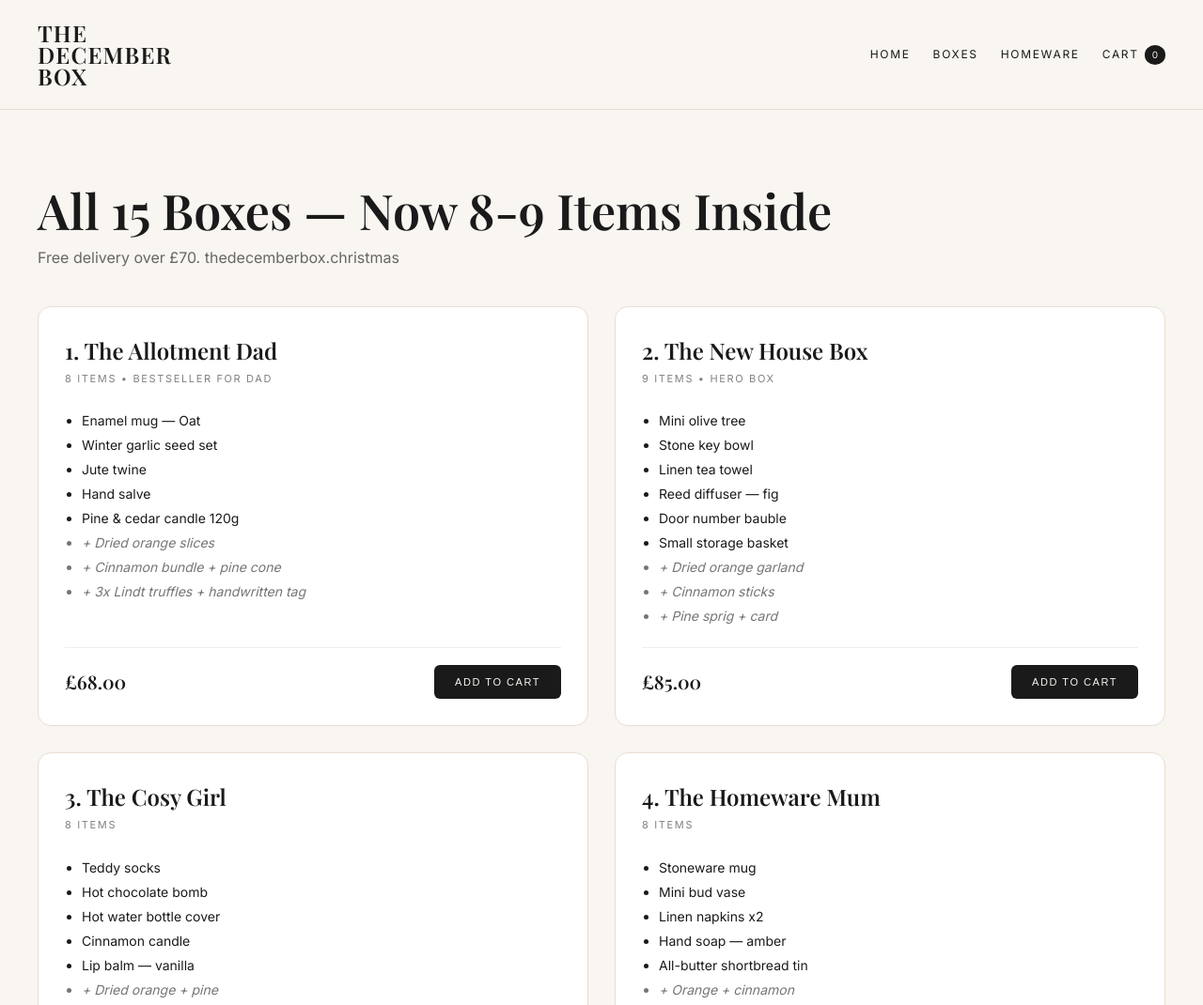
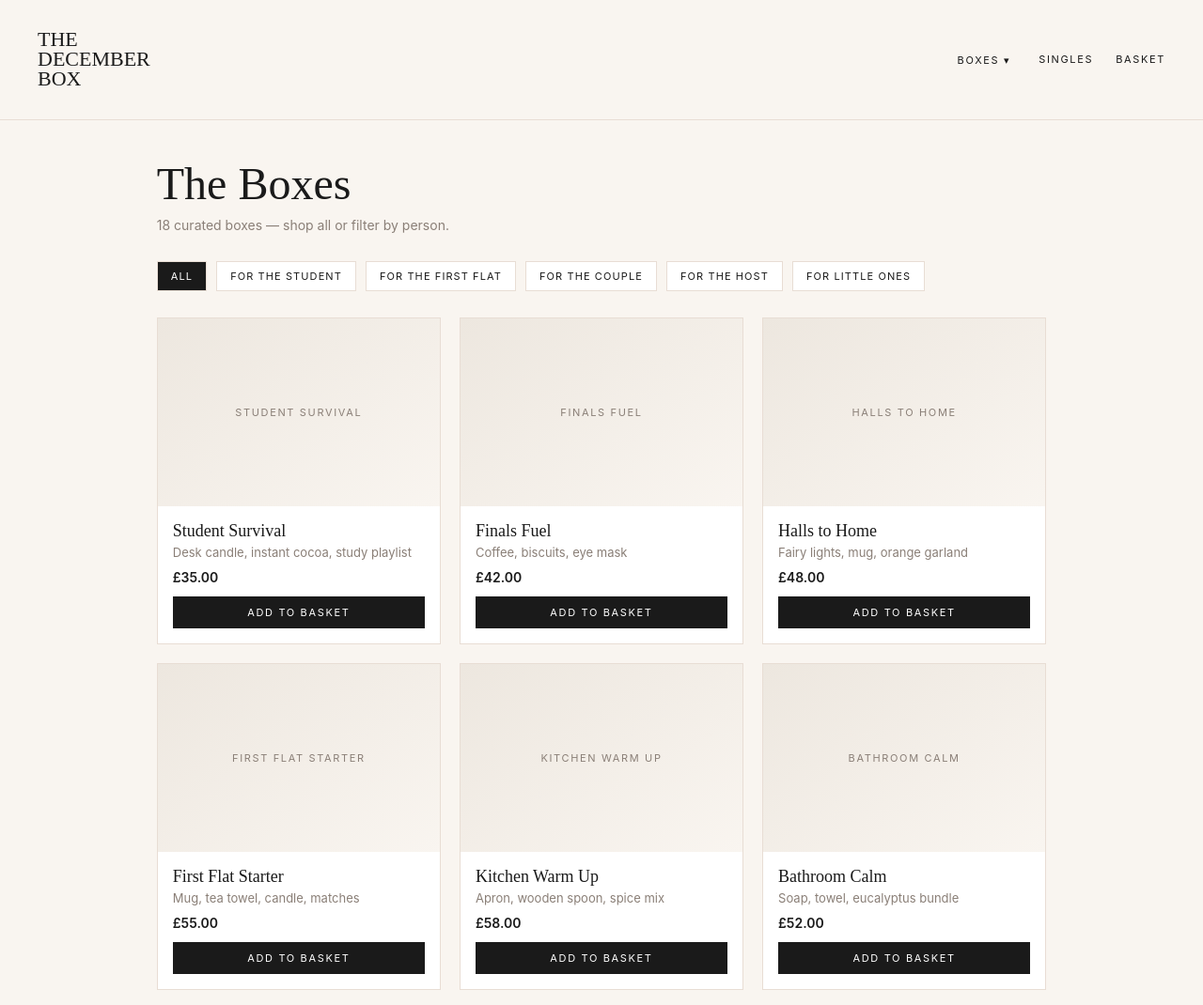
Before and after one commit to dtyear9/test, a plain HTML site: page boxes.html in a window 1280 px wide. Shown: the top 1070 px of the page at 94% size. Drawn offline with nearby package versions, Linux system fonts and the light colour scheme.

Commit message:
Revise boxes.html layout and styling
Refactor HTML structure and styles for boxes page.

```diff
--- a/boxes.html
+++ b/boxes.html
@@ -1,298 +1,63 @@
-<!DOCTYPE html>
-<html lang="en">
-<head>
-<meta charset="utf-8">
-<link rel="icon" type="image/png" href="favicon.png">
-<link rel="apple-touch-icon" href="favicon.png">
-<meta name="viewport" content="width=device-width, initial-scale=1.0">
-<title>Boxes — The December Box</title>
-    <link rel="icon" type="image/jpg" href="smalltopimg.jpg">
-<link href="https://fonts.googleapis.com/css2?family=Playfair+Display:wght@400;600&family=Inter:wght@300;400;500&display=swap" rel="stylesheet">
+<!doctype html>
+<html><head>
+<meta charset="utf-8"><meta name="viewport" content="width=device-width,initial-scale=1">
+<title>Boxes | The December Box</title>
+<link rel="icon" type="image/jpeg" href="Smalltopimg.jpg">
 <style>
-:root{
-    --cream:#F9F5F0;
-    --ink:#1A1A1A;
-    --accent:#A1866F;
-    --border:#E8DDD4;
-}
-
-*{
-    margin:0;
-    padding:0;
-    box-sizing:border-box;
-}
-
-html{
-    scroll-behavior:smooth;
-}
-
-body{
-    background:var(--cream);
-    color:var(--ink);
-    font-family:'Inter',sans-serif;
-    line-height:1.5;
-}
-
-h1,h3{
-    font-family:'Playfair Display',serif;
-}
-
-header{
-    padding:24px 40px;
-    display:flex;
-    justify-content:space-between;
-    align-items:center;
-    border-bottom:1px solid var(--border);
-    position:sticky;
-    top:0;
-    background:rgba(249,245,240,.96);
-    backdrop-filter:blur(8px);
-    z-index:100;
-}
-
-.logo{
-    font-family:'Playfair Display',serif;
-    font-size:24px;
-    font-weight:600;
-    line-height:.95;
-    letter-spacing:.05em;
-}
-
-nav{
-    display:flex;
-    align-items:center;
-}
-
-nav a{
-    text-decoration:none;
-    color:var(--ink);
-    margin-left:24px;
-    font-size:12px;
-    letter-spacing:.14em;
-    text-transform:uppercase;
-    transition:.25s;
-}
-
-nav a:hover{
-    opacity:.65;
-}
-
-.cart-count{
-    background:var(--ink);
-    color:var(--cream);
-    border-radius:50%;
-    padding:3px 8px;
-    font-size:10px;
-    margin-left:6px;
-}
-
-.wrap{
-    max-width:1400px;
-    margin:auto;
-    padding:80px 40px;
-}
-
-h1{
-    font-size:52px;
-    line-height:1.05;
-    margin-bottom:10px;
-}
-
-.subtitle{
-    opacity:.65;
-    max-width:700px;
-    margin-bottom:40px;
-}
-
-.grid{
-    display:grid;
-    grid-template-columns:repeat(2,minmax(0,1fr));
-    gap:28px;
-}
-
-.card{
-    background:#fff;
-    border:1px solid var(--border);
-    padding:28px;
-    display:flex;
-    flex-direction:column;
-    border-radius:14px;
-    transition:all .25s ease;
-}
-
-.card:hover{
-    transform:translateY(-4px);
-    box-shadow:0 14px 34px rgba(0,0,0,.08);
-}
-
-.card h3{
-    font-size:24px;
-    margin-bottom:4px;
-}
-
-.count{
-    font-size:11px;
-    letter-spacing:.15em;
-    text-transform:uppercase;
-    opacity:.55;
-    margin-bottom:14px;
-}
-
-.card ul{
-    margin:12px 0 18px 18px;
-    font-size:14px;
-    flex-grow:1;
-}
-
-.card li{
-    margin-bottom:5px;
-}
-
-.card li.filler{
-    opacity:.6;
-    font-style:italic;
-}
-
-.meta{
-    display:flex;
-    justify-content:space-between;
-    align-items:center;
-    border-top:1px solid #eee;
-    padding-top:18px;
-    margin-top:auto;
-}
-
-.price{
-    font-family:'Playfair Display',serif;
-    font-size:20px;
-    font-weight:600;
-}
-
-.btn{
-    background:var(--ink);
-    color:var(--cream);
-    border:none;
-    border-radius:6px;
-    padding:12px 22px;
-    cursor:pointer;
-    text-transform:uppercase;
-    letter-spacing:.14em;
-    font-size:11px;
-    transition:all .25s ease;
-}
-
-.btn:hover{
-    background:#333;
-    transform:translateY(-1px);
-}
-
-.btn.added{
-    background:#5A6D57;
-}
-
-@media(max-width:900px){
-
-    header{
-        flex-direction:column;
-        gap:20px;
-    }
-
-    nav{
-        flex-wrap:wrap;
-        justify-content:center;
-    }
-
-    nav a{
-        margin:0 10px;
-    }
-
-    .grid{
-        grid-template-columns:1fr;
-    }
-
-    .wrap{
-        padding:50px 20px;
-    }
-
-    h1{
-        font-size:36px;
-    }
-}
+:root{--ink:#1A1A1A;--muted:#8A7F77;--paper:#F9F5F0;--white:#fff;--line:#E8DDD4;--beige:#F5F1EB}
+*{box-sizing:border-box}body{margin:0;background:var(--paper);color:var(--ink);font:14px 'Inter',sans-serif}
+header{padding:32px 40px;display:flex;justify-content:space-between;align-items:center;border-bottom:1px solid var(--line);position:sticky;top:0;background:var(--paper);z-index:20}
+.logo{font-family:'Times New Roman',Times,serif;font-size:22px;line-height:.95}
+nav{display:flex;align-items:center}nav a,.dropbtn{margin-left:24px;text-decoration:none;color:var(--ink);font-size:11px;letter-spacing:.15em;text-transform:uppercase;background:none;border:0;cursor:pointer;font-family:'Inter',sans-serif}
+.dropdown{position:relative;display:inline-block}.dropdown-content{display:none;position:absolute;top:20px;left:24px;background:var(--white);min-width:200px;border:1px solid var(--line);z-index:30;padding:8px 0}.dropdown-content a{display:block;margin:0;padding:10px 16px}.dropdown-content a:hover{background:var(--beige)}.dropdown:hover .dropdown-content{display:block}
+main{max-width:1100px;margin:auto;padding:40px 6vw}.h1{font:500 48px 'Playfair Display',serif;margin:0}.sub{color:var(--muted);margin:8px 0 30px}
+.filters{display:flex;gap:10px;flex-wrap:wrap;margin-bottom:28px}.filters a{border:1px solid var(--line);padding:8px 14px;text-decoration:none;color:var(--ink);font-size:11px;letter-spacing:.1em;text-transform:uppercase;background:white}.filters a.active{background:var(--ink);color:white}
+.grid{display:grid;grid-template-columns:repeat(3,1fr);gap:20px}.card{background:white;border:1px solid var(--line);padding:0}.img{height:200px;background:linear-gradient(145deg,#EDE7DF,#F9F5F0);display:grid;place-items:center;color:var(--muted);font-size:11px;letter-spacing:.15em}.info{padding:16px}.info h3{font:500 18px 'Playfair Display',serif;margin:0 0 4px}.info p{color:var(--muted);font-size:13px;margin:0 0 10px}.price{font-weight:600}.btn{display:block;margin-top:12px;background:var(--ink);color:white;text-align:center;padding:10px;text-decoration:none;font-size:11px;letter-spacing:.15em;text-transform:uppercase}
+@media(max-width:800px){.grid{grid-template-columns:1fr 1fr}header{padding:20px 24px}}@media(max-width:500px){.grid{grid-template-columns:1fr}}
 </style>
-</head>
-<body>
+</head><body>
 <header>
-
-    <a href="index.html" style="text-decoration:none;color:inherit">
-        <div class="logo">
-            THE<br>
-            DECEMBER<br>
-            BOX
-        </div>
-    </a>
-
-    <nav>
-        <a href="index.html">Home</a>
-        <a href="boxes.html">Boxes</a>
-        <a href="homeware.html">Homeware</a>
-        <a href="basket.html">Cart</a>
-            <span id="cartCount" class="cart-count">0</span>
-        </a>
-    </nav>
-
+<a href="index.html" style="text-decoration:none;color:inherit"><div class="logo">THE<br>DECEMBER<br>BOX</div></a>
+<nav>
+<div class="dropdown"><button class="dropbtn">BOXES ▾</button><div class="dropdown-content">
+<a href="boxes.html">All Boxes</a><a href="for-the-student.html">For The Student</a><a href="for-the-first-flat.html">For The First Flat</a><a href="for-the-couple.html">For The Couple</a><a href="for-the-host.html">For The Host</a><a href="for-little-ones.html">For Little Ones</a>
+</div></div>
+<a href="singles.html">SINGLES</a><a href="basket.html">BASKET</a>
+</nav>
 </header>
-<div class="wrap">
-<h1>All 15 Boxes — Now 8-9 Items Inside</h1>
-<p class="subtitle">Free delivery over £70. thedecemberbox.christmas</p>
-
+<main>
+<h1 class="h1">The Boxes</h1><p class="sub">18 curated boxes — shop all or filter by person.</p>
+<div class="filters">
+<a href="boxes.html" class="active">All</a><a href="for-the-student.html">For The Student</a><a href="for-the-first-flat.html">For The First Flat</a><a href="for-the-couple.html">For The Couple</a><a href="for-the-host.html">For The Host</a><a href="for-little-ones.html">For Little Ones</a>
+</div>
 <div class="grid">
-<div class="card"><h3>1. The Allotment Dad</h3><div class="count">8 ITEMS • BESTSELLER FOR DAD</div><ul><li>Enamel mug — Oat</li><li>Winter garlic seed set</li><li>Jute twine</li><li>Hand salve</li><li>Pine & cedar candle 120g</li><li class="filler">+ Dried orange slices</li><li class="filler">+ Cinnamon bundle + pine cone</li><li class="filler">+ 3x Lindt truffles + handwritten tag</li></ul><div class="meta"><span class="price">£68.00</span><button class="btn" onclick="addToBasket('allotment-dad','The Allotment Dad',68,'Bestseller for Dad')">Add to Cart</button></div></div>
-
-<div class="card"><h3>2. The New House Box</h3><div class="count">9 ITEMS • HERO BOX</div><ul><li>Mini olive tree</li><li>Stone key bowl</li><li>Linen tea towel</li><li>Reed diffuser — fig</li><li>Door number bauble</li><li>Small storage basket</li><li class="filler">+ Dried orange garland</li><li class="filler">+ Cinnamon sticks</li><li class="filler">+ Pine sprig + card</li></ul><div class="meta"><span class="price">£85.00</span><button class="btn" onclick="addToBasket('new-house','The New House Box',85,'Hero Box')">Add to Cart</button></div></div>
-
-<div class="card"><h3>3. The Cosy Girl</h3><div class="count">8 ITEMS</div><ul><li>Teddy socks</li><li>Hot chocolate bomb</li><li>Hot water bottle cover</li><li>Cinnamon candle</li><li>Lip balm — vanilla</li><li class="filler">+ Dried orange + pine</li><li class="filler">+ Lindt truffles</li><li class="filler">+ Cosy card</li></ul><div class="meta"><span class="price">£62.00</span><button class="btn" onclick="addToBasket('cosy-girl','The Cosy Girl',62,'Cosy')">Add to Cart</button></div></div>
-
-<div class="card"><h3>4. The Homeware Mum</h3><div class="count">8 ITEMS</div><ul><li>Stoneware mug</li><li>Mini bud vase</li><li>Linen napkins x2</li><li>Hand soap — amber</li><li>All-butter shortbread tin</li><li class="filler">+ Orange + cinnamon</li><li class="filler">+ Pine cone + tag</li><li class="filler">+ Lindt</li></ul><div class="meta"><span class="price">£78.00</span><button class="btn" onclick="addToBasket('homeware-mum','The Homeware Mum',78,'Homeware')">Add to Cart</button></div></div>
-
-<div class="card"><h3>5. The EV Guy</h3><div class="count">8 ITEMS</div><ul><li>Reusable coffee cup</li><li>Car diffuser</li><li>Screen wipes</li><li>De-icer spray</li><li>Lindt Lindor</li><li>Funny EV sticker</li><li class="filler">+ Cinnamon + pine</li><li class="filler">+ Orange + card</li></ul><div class="meta"><span class="price">£65.00</span><button class="btn" onclick="addToBasket('ev-guy','The EV Guy',65,'EV')">Add to Cart</button></div></div>
-
-<div class="card"><h3>6. The Builder Dad</h3><div class="count">8 ITEMS</div><ul><li>Thermal work socks</li><li>Flask — black</li><li>Hand repair cream</li><li>Bacon jam</li><li>Beanie</li><li class="filler">+ Chocolate bar</li><li class="filler">+ Pine + cinnamon</li><li class="filler">+ Orange + tag</li></ul><div class="meta"><span class="price">£60.00</span><button class="btn" onclick="addToBasket('builder-dad','The Builder Dad',60,'Builder')">Add to Cart</button></div></div>
-
-<div class="card"><h3>7. The Teacher</h3><div class="count">8 ITEMS</div><ul><li>Red wine mini</li><li>Candle — You Survived</li><li>Bath salts</li><li>Shortbread cookies</li><li>Gold pen</li><li class="filler">+ Orange + cinnamon</li><li class="filler">+ Lindt</li><li class="filler">+ Thank you card</li></ul><div class="meta"><span class="price">£58.00</span><button class="btn" onclick="addToBasket('teacher','The Teacher',58,'Teacher')">Add to Cart</button></div></div>
-
-<div class="card"><h3>8. The Dog Mum</h3><div class="count">8 ITEMS</div><ul><li>Dog treats — natural</li><li>Paw balm</li><li>Fleece blanket</li><li>Socks — dog mum</li><li>Lead hook — brass</li><li class="filler">+ Tennis ball</li><li class="filler">+ Orange + pine</li><li class="filler">+ Lindt for mum</li></ul><div class="meta"><span class="price">£72.00</span><button class="btn" onclick="addToBasket('dog-mum','The Dog Mum',72,'Dog Mum')">Add to Cart</button></div></div>
-
-<div class="card"><h3>9. First Christmas Together</h3><div class="count">9 ITEMS</div><ul><li>2x matching mugs</li><li>Throw — cream</li><li>Photo frame ornament</li><li>Popcorn for 2</li><li>Mulled wine spice kit</li><li class="filler">+ Dried orange garland</li><li class="filler">+ Cinnamon + pine</li><li class="filler">+ Card + Lindt</li></ul><div class="meta"><span class="price">£82.00</span><button class="btn" onclick="addToBasket('first-christmas','First Christmas Together',82,'Couples')">Add to Cart</button></div></div>
-
-<div class="card"><h3>10. The Grandad Who Naps</h3><div class="count">8 ITEMS</div><ul><li>Slippers</li><li>Fleece blanket</li><li>Werther's Original</li><li>Crossword book</li><li>Yorkshire Tea</li><li class="filler">+ Hot water bottle — mini</li><li class="filler">+ Orange + cinnamon</li><li class="filler">+ Pine + tag</li></ul><div class="meta"><span class="price">£65.00</span><button class="btn" onclick="addToBasket('grandad-naps','The Grandad Who Naps',65,'Grandad')">Add to Cart</button></div></div>
-
-<div class="card"><h3>11. The Organised Mum</h3><div class="count">8 ITEMS</div><ul><li>2026 Planner</li><li>Storage baskets small x2</li><li>Label pen</li><li>Candle — linen</li><li>Biscuits</li><li class="filler">+ Tea bags</li><li class="filler">+ Orange + cinnamon</li><li class="filler">+ Card</li></ul><div class="meta"><span class="price">£68.00</span><button class="btn" onclick="addToBasket('organised-mum','The Organised Mum',68,'Organised')">Add to Cart</button></div></div>
-
-<div class="card"><h3>12. Student / First Flat</h3><div class="count">8 ITEMS</div><ul><li>Fairy lights — warm</li><li>Ramen bowl</li><li>Tea towel</li><li>Candle — small</li><li>Instant coffee pack</li><li class="filler">+ Noodles</li><li class="filler">+ Orange + pine</li><li class="filler">+ Lindt</li></ul><div class="meta"><span class="price">£55.00</span><button class="btn" onclick="addToBasket('student-flat','Student / First Flat',55,'Student')">Add to Cart</button></div></div>
-
-<div class="card"><h3>13. Gamer Boyfriend</h3><div class="count">8 ITEMS</div><ul><li>Snack bowl</li><li>Fluffy socks</li><li>LED strip</li><li>Energy drink</li><li>Hand warmer</li><li class="filler">+ Sweets</li><li class="filler">+ Orange + cinnamon</li><li class="filler">+ Card</li></ul><div class="meta"><span class="price">£60.00</span><button class="btn" onclick="addToBasket('gamer-bf','Gamer Boyfriend',60,'Gamer')">Add to Cart</button></div></div>
-
-<div class="card"><h3>14. Kitchen Obsessed</h3><div class="count">8 ITEMS</div><ul><li>Olive wood spoon</li><li>Sea salt flakes</li><li>Chilli oil</li><li>Tea towel</li><li>Recipe cards</li><li class="filler">+ Candle</li><li class="filler">+ Orange + cinnamon</li><li class="filler">+ Lindt</li></ul><div class="meta"><span class="price">£75.00</span><button class="btn" onclick="addToBasket('kitchen','Kitchen Obsessed',75,'Kitchen')">Add to Cart</button></div></div>
-
-<div class="card"><h3>15. Signature December Box</h3><div class="count">9 ITEMS • FLAGSHIP</div><ul><li>Throw — oatmeal</li><li>Signature pine & orange candle 180g</li><li>Linen apron</li><li>Recipe book — Christmas</li><li>Dried orange garland — long</li><li>Cinnamon bundle large</li><li class="filler">+ Pine cones x3</li><li class="filler">+ Lindt + shortbread</li><li class="filler">+ Wax sealed card</li></ul><div class="meta"><span class="price">£95.00</span><button class="btn" onclick="addToBasket('signature','Signature December Box',95,'Flagship')">Add to Cart</button></div></div>
+<!-- STUDENT -->
+<div class="card" data-cat="student"><div class="img">STUDENT SURVIVAL</div><div class="info"><h3>Student Survival</h3><p>Desk candle, instant cocoa, study playlist</p><div class="price">£35.00</div><a class="btn" href="#" onclick="add('Student Survival',35)">Add to basket</a></div></div>
+<div class="card"><div class="img">FINALS FUEL</div><div class="info"><h3>Finals Fuel</h3><p>Coffee, biscuits, eye mask</p><div class="price">£42.00</div><a class="btn" href="#" onclick="add('Finals Fuel',42)">Add to basket</a></div></div>
+<div class="card"><div class="img">HALLS TO HOME</div><div class="info"><h3>Halls to Home</h3><p>Fairy lights, mug, orange garland</p><div class="price">£48.00</div><a class="btn" href="#" onclick="add('Halls to Home',48)">Add to basket</a></div></div>
+<!-- FIRST FLAT -->
+<div class="card"><div class="img">FIRST FLAT STARTER</div><div class="info"><h3>First Flat Starter</h3><p>Mug, tea towel, candle, matches</p><div class="price">£55.00</div><a class="btn" href="#" onclick="add('First Flat Starter',55)">Add to basket</a></div></div>
+<div class="card"><div class="img">KITCHEN WARM UP</div><div class="info"><h3>Kitchen Warm Up</h3><p>Apron, wooden spoon, spice mix</p><div class="price">£58.00</div><a class="btn" href="#" onclick="add('Kitchen Warm Up',58)">Add to basket</a></div></div>
+<div class="card"><div class="img">BATHROOM CALM</div><div class="info"><h3>Bathroom Calm</h3><p>Soap, towel, eucalyptus bundle</p><div class="price">£52.00</div><a class="btn" href="#" onclick="add('Bathroom Calm',52)">Add to basket</a></div></div>
+<div class="card"><div class="img">MOVING DAY</div><div class="info"><h3>Moving Day Box</h3><p>Kraft wrap, plant, keyring, candle</p><div class="price">£65.00</div><a class="btn" href="#" onclick="add('Moving Day Box',65)">Add to basket</a></div></div>
+<!-- COUPLE -->
+<div class="card"><div class="img">COSY NIGHT IN</div><div class="info"><h3>The Cosy Night In</h3><p>2 mugs, cocoa, film list</p><div class="price">£62.00</div><a class="btn" href="#" onclick="add('Cosy Night In',62)">Add to basket</a></div></div>
+<div class="card"><div class="img">SUNDAY MORNING</div><div class="info"><h3>The Sunday Morning</h3><p>Coffee, croissant kit, linen</p><div class="price">£68.00</div><a class="btn" href="#" onclick="add('Sunday Morning',68)">Add to basket</a></div></div>
+<div class="card"><div class="img">FIRST CHRISTMAS</div><div class="info"><h3>First Christmas Together</h3><p>Ornament, 2 candles, card</p><div class="price">£75.00</div><a class="btn" href="#" onclick="add('First Christmas Together',75)">Add to basket</a></div></div>
+<!-- HOST -->
+<div class="card"><div class="img">DINNER PARTY</div><div class="info"><h3>The Dinner Party</h3><p>Table garland, matches, napkins</p><div class="price">£60.00</div><a class="btn" href="#" onclick="add('Dinner Party',60)">Add to basket</a></div></div>
+<div class="card"><div class="img">THANK YOU HOST</div><div class="info"><h3>Thank You Host</h3><p>Wine bag, candle, thank you card</p><div class="price">£45.00</div><a class="btn" href="#" onclick="add('Thank You Host',45)">Add to basket</a></div></div>
+<div class="card"><div class="img">CHRISTMAS EVE HOST</div><div class="info"><h3>Christmas Eve Host</h3><p>Cheese board, pine, crackers</p><div class="price">£72.00</div><a class="btn" href="#" onclick="add('Christmas Eve Host',72)">Add to basket</a></div></div>
+<!-- LITTLE ONES -->
+<div class="card"><div class="img">LITTLE ELF</div><div class="info"><h3>The Little Elf</h3><p>Hot choc, socks, activity sheet</p><div class="price">£32.00</div><a class="btn" href="#" onclick="add('Little Elf',32)">Add to basket</a></div></div>
+<div class="card"><div class="img">FAMILY FILM NIGHT</div><div class="info"><h3>Family Film Night</h3><p>Popcorn, blanket, lights</p><div class="price">£58.00</div><a class="btn" href="#" onclick="add('Family Film Night',58)">Add to basket</a></div></div>
+<div class="card"><div class="img">STOCKING FILLER BOX</div><div class="info"><h3>Stocking Filler Box</h3><p>Mini toys, cocoa, orange</p><div class="price">£28.00</div><a class="btn" href="#" onclick="add('Stocking Filler Box',28)">Add to basket</a></div></div>
+<div class="card"><div class="img">SNOW DAY</div><div class="info"><h3>The Snow Day</h3><p>Marshmallows, mug, gloves</p><div class="price">£40.00</div><a class="btn" href="#" onclick="add('Snow Day',40)">Add to basket</a></div></div>
+<div class="card"><div class="img">LETTER TO SANTA</div><div class="info"><h3>Letter to Santa</h3><p>Paper set, wax seal, stamps</p><div class="price">£38.00</div><a class="btn" href="#" onclick="add('Letter to Santa',38)">Add to basket</a></div></div>
 </div>
-</div>
-
+</main>
 <script>
-const CART_KEY = "coastCoCart";
-function getCart(){ try{ return JSON.parse(localStorage.getItem(CART_KEY)||"[]") }catch(e){ return [] } }
-function saveCart(c){ localStorage.setItem(CART_KEY, JSON.stringify(c)); updateCount(); }
-function updateCount(){ const c=getCart(); const total=c.reduce((s,i)=>s+(Number(i.quantity)||1),0); document.getElementById('cartCount').textContent=total; }
-function addToBasket(id,name,price,category){
-  let cart=getCart();
-  let existing=cart.find(i=>i.id===id);
-  if(existing){ existing.quantity=(Number(existing.quantity)||1)+1; }
-  else{ cart.push({id,name,price,quantity:1,category,url:'/boxes/'}); }
-  saveCart(cart);
-  event.target.textContent='Added ✓'; event.target.classList.add('added');
-  setTimeout(()=>{event.target.textContent='Add to Cart';event.target.classList.remove('added')},1200);
-}
-updateCount();
+const KEY="coastCoCart";
+function add(name,price){let c=JSON.parse(localStorage.getItem(KEY)||"[]");let f=c.find(i=>i.name===name);if(f)f.quantity++;else c.push({name,price,quantity:1});localStorage.setItem(KEY,JSON.stringify(c));alert(name+" added")}
 </script>
-</body>
-</html>
+</body></html>
```
